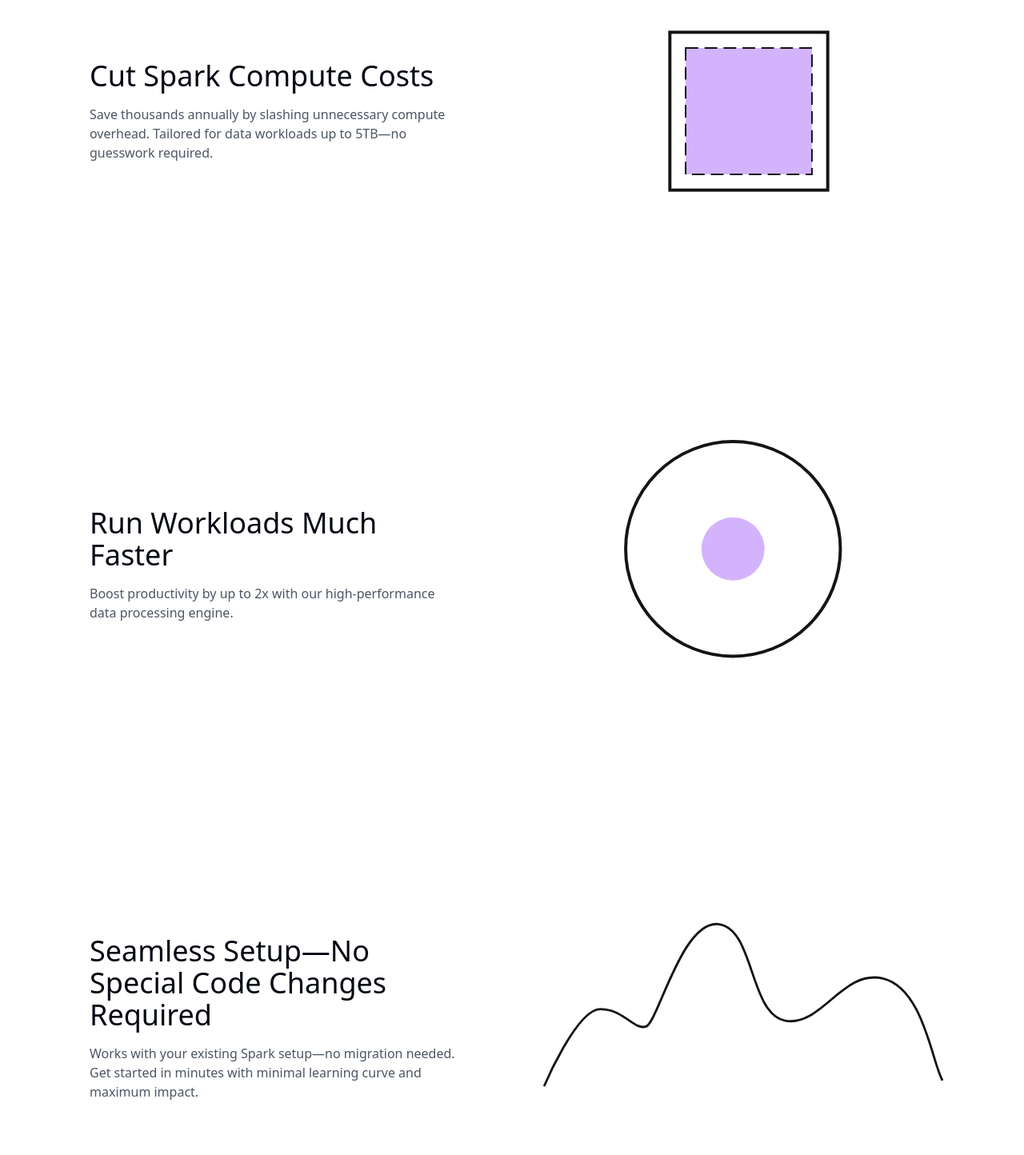
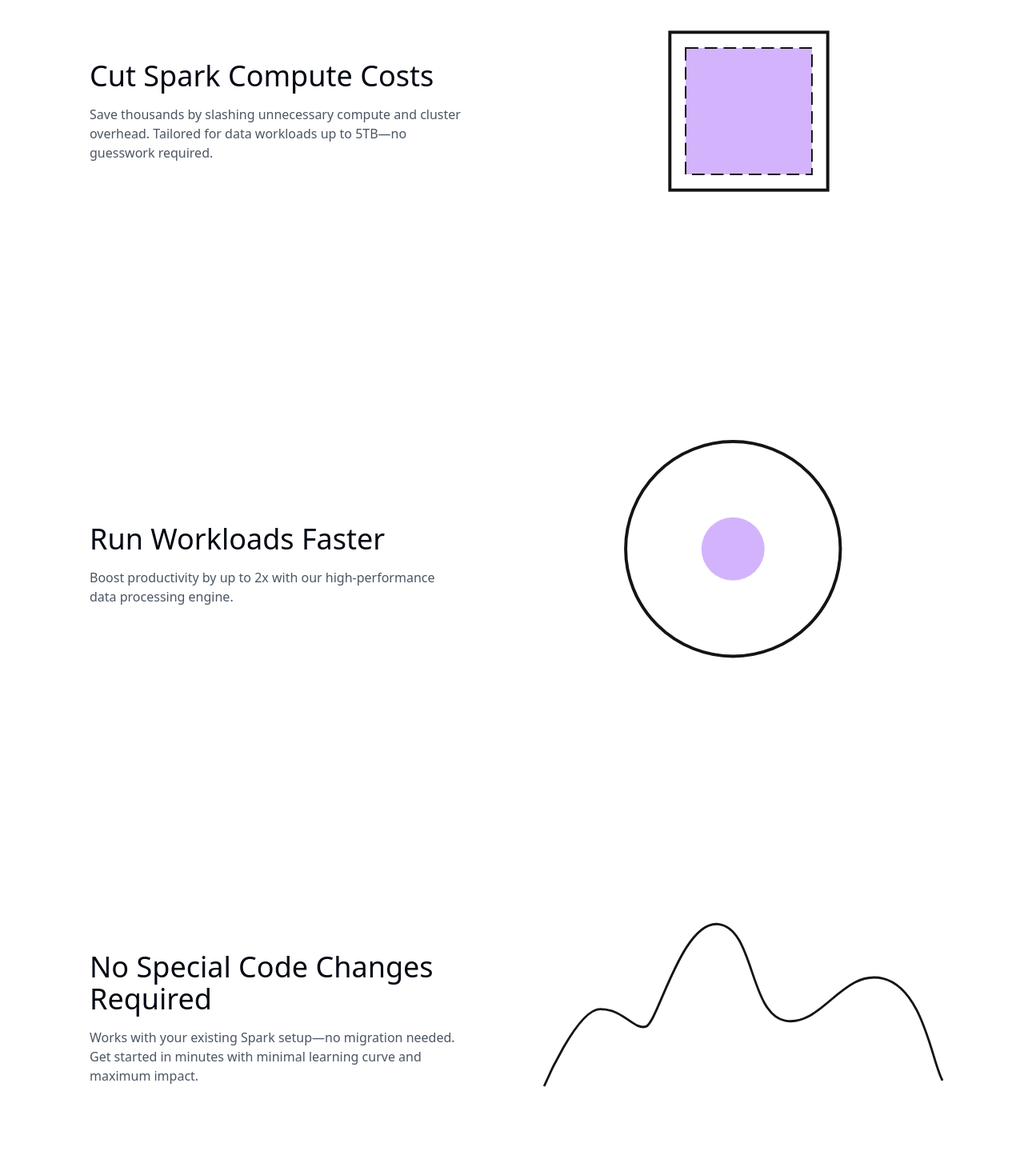
Before and after one commit to declaredata/marketing, a website: page src/index.html in a window 1280 px wide. Shown: the part 1280-2724 px from the top of the page at 80% size. Drawn offline with Linux system fonts and the light colour scheme.

Commit message:
fix typos still wip

```diff
--- a/src/index.html
+++ b/src/index.html
@@ -116,7 +116,7 @@
         <h3 class="mb-3 rounded-full bg-purple-200/20 px-5 text-sm font-semibold text-purple-600 transition-opacity duration-700">Beta</h3>
         <h1 class="mb-5 text-center text-3xl md:text-5xl transition-opacity duration-700">Slash Spark Costs by 50%,<br/> Run Workloads 2x Faster</h1>
         <h2 class="mb-8 max-w-md md:max-w-lg text-center text-xl md:text-2xl font-light transition-opacity duration-700">
-          Scale down your Spark cluster, enjoy more productivity<em class="italic">—no code changes required.</em>
+          <em>Scale down</em> your Spark cluster, enjoy more productivity<em class="italic">—no code changes required.</em>
         </h2>
         <div class="flex min-h-10 w-full max-w-xl flex-wrap items-center justify-center gap-6 transition-opacity duration-700">
           <code
@@ -166,7 +166,7 @@
       <div class="md:grid flex flex-col md:grid-rows-1 md:grid-cols-2 items-center justify-center rounded-md overflow-hidden w-full md:aspect-[140/67]">
         <div class="flex flex-col items-center justify-center gap-4 p-4 text-center md:items-start md:p-16 md:text-left">
           <h3 class="w-full whitespace-break-spaces pr-0 md:pr-4 text-3xl md:text-4xl font-normal">Cut Spark Compute Costs</h3>
-          <p class="text-base font-light text-gray-600">Save thousands annually by slashing unnecessary compute overhead.
+          <p class="text-base font-light text-gray-600">Save thousands by slashing unnecessary compute and cluster overhead.
           Tailored for data workloads up to 5TB—no guesswork required.</p>
         </div>
         <div class="flex items-center justify-center">
@@ -176,7 +176,7 @@
 
         <div class="md:grid flex flex-col md:grid-rows-1 md:grid-cols-2 items-center justify-center rounded-md overflow-hidden w-full md:aspect-[140/67]">
         <div class="flex flex-col items-center justify-center gap-4 p-4 text-center md:items-start md:p-16 md:text-left">
-          <h3 class="w-full whitespace-break-spaces pr-0 md:pr-4 text-3xl md:text-4xl font-normal">Run Workloads Much Faster</h3>
+          <h3 class="w-full whitespace-break-spaces pr-0 md:pr-4 text-3xl md:text-4xl font-normal">Run Workloads Faster</h3>
           <p class="text-base font-light text-gray-600">Boost productivity by up to 2x with our high-performance data processing engine.</p>
         </div>
         <div class="flex items-center justify-center">
@@ -186,7 +186,7 @@
 
         <div class="md:grid flex flex-col md:grid-rows-1 md:grid-cols-2 items-center justify-center rounded-md overflow-hidden w-full md:aspect-[140/67]">
           <div class="flex flex-col items-center justify-center gap-4 p-4 text-center md:items-start md:p-16 md:text-left">
-            <h3 class="w-full whitespace-break-spaces pr-0 md:pr-4 text-3xl md:text-4xl font-normal">Seamless Setup—No Special Code Changes Required</h3>
+            <h3 class="w-full whitespace-break-spaces pr-0 md:pr-4 text-3xl md:text-4xl font-normal">No Special Code Changes Required</h3>
             <p class="text-base font-light text-gray-600">Works with your existing Spark setup—no migration needed.
             Get started in minutes with minimal learning curve and maximum impact.</p>
           </div>
```
